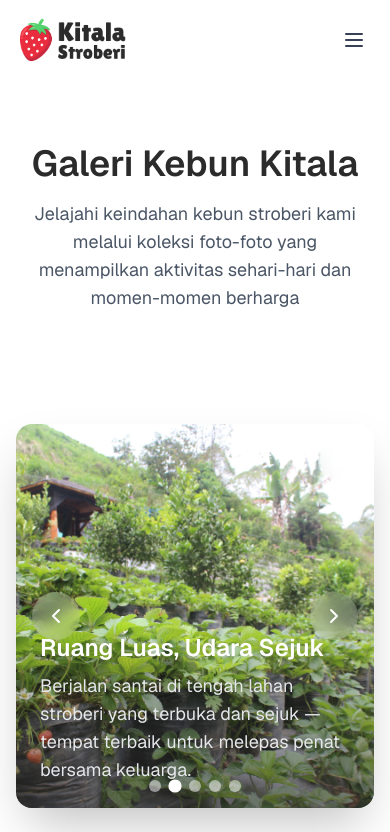
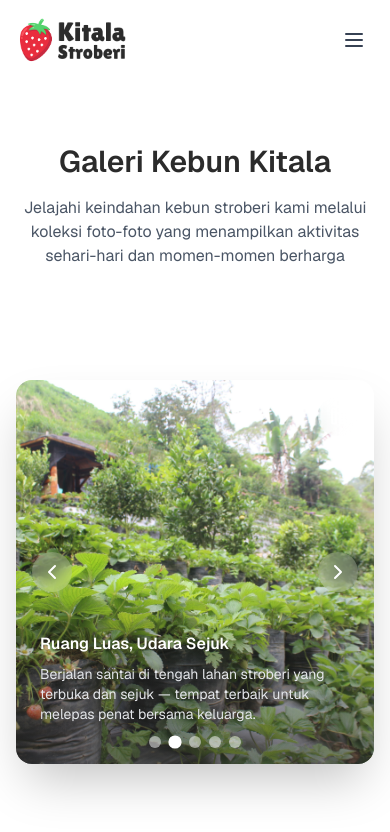
Before and after one commit to saaip7/kitala-stroberi, a Next.js app: page /galeri in a window 390 px wide. Shown: the top 832 px of the page. Built offline with nearby package versions, Linux system fonts and the light colour scheme.

Commit message:
style: fixing padding and text size

```diff
--- a/src/app/(pages)/artikel/page.tsx
+++ b/src/app/(pages)/artikel/page.tsx
@@ -156,10 +156,10 @@ const ArticlesPage = () => {
       <section className="bg-white py-16">
         <div className="max-w-7xl mx-auto px-4 sm:px-6 lg:px-8">
           <div className="text-center">
-            <h1 className="text-4xl md:text-5xl font-semibold text-black mb-4">
+            <h1 className="text-3xl md:text-5xl font-semibold text-black mb-4">
               Cerita dari Kebun Kitala
             </h1>
-            <p className="text-xl text-gray max-w-3xl mx-auto">
+            <p className="text-md md:text-lg text-gray max-w-3xl mx-auto">
               Ikuti perjalanan kami dalam membangun komunitas yang kuat melalui
               kebun stroberi yang lebih dari sekadar tempat bercocok tanam.
             </p>
--- a/src/app/(pages)/galeri/page.tsx
+++ b/src/app/(pages)/galeri/page.tsx
@@ -129,10 +129,10 @@ const GalleryPage = () => {
       <section className="py-16 bg-white">
         <div className="max-w-7xl mx-auto px-4 sm:px-6 lg:px-8">
           <div className="text-center mb-12">
-            <h1 className="text-4xl md:text-5xl font-semibold text-black mb-4">
+            <h1 className="text-3xl md:text-5xl font-semibold text-black mb-4">
               Galeri Kebun Kitala
             </h1>
-            <p className="text-lg text-gray-600 max-w-2xl mx-auto">
+            <p className="text-md md:text-lg text-gray-600 max-w-2xl mx-auto">
               Jelajahi keindahan kebun stroberi kami melalui koleksi foto-foto
               yang menampilkan aktivitas sehari-hari dan momen-momen berharga
             </p>
@@ -166,9 +166,9 @@ const GalleryPage = () => {
                   <div className="absolute inset-0 bg-gradient-to-t from-black/60 via-transparent to-transparent" />
 
                   {/* Content */}
-                  <div className="absolute bottom-0 left-0 right-0 p-6 md:p-8 text-white">
-                    <h3 className="text-2xl md:text-3xl font-semibold mb-2">{image.title}</h3>
-                    <p className="text-lg text-gray-200 max-w-2xl">{image.description}</p>
+                  <div className="absolute bottom-0 left-0 right-0 mb-4 p-6 md:p-8 text-white">
+                    <h3 className="text-md md:text-3xl font-semibold mb-2">{image.title}</h3>
+                    <p className="text-sm md:text-lg text-gray-200 max-w-2xl">{image.description}</p>
                   </div>
                 </div>
               ))}
@@ -177,14 +177,14 @@ const GalleryPage = () => {
             {/* Navigation Arrows */}
             <button
               onClick={prevSlide}
-              className="absolute left-4 top-1/2 -translate-y-1/2 w-12 h-12 bg-white/20 hover:bg-white/30 backdrop-blur-sm rounded-full flex items-center justify-center transition-all duration-200 group"
+              className="absolute left-4 top-1/2 -translate-y-1/2 w-10 h-10 md:w-12 md:h-12 bg-white/20 hover:bg-white/30 backdrop-blur-sm rounded-full flex items-center justify-center transition-all duration-200 group"
             >
               <ChevronLeft className="w-6 h-6 text-white group-hover:scale-110 transition-transform" />
             </button>
 
             <button
               onClick={nextSlide}
-              className="absolute right-4 top-1/2 -translate-y-1/2 w-12 h-12 bg-white/20 hover:bg-white/30 backdrop-blur-sm rounded-full flex items-center justify-center transition-all duration-200 group"
+              className="absolute right-4 top-1/2 -translate-y-1/2 w-10 h-10 md:w-12 md:h-12 bg-white/20 hover:bg-white/30 backdrop-blur-sm rounded-full flex items-center justify-center transition-all duration-200 group"
             >
               <ChevronRight className="w-6 h-6 text-white group-hover:scale-110 transition-transform" />
             </button>
--- a/src/app/(pages)/tentang-kami/page.tsx
+++ b/src/app/(pages)/tentang-kami/page.tsx
@@ -9,10 +9,10 @@ const AboutUsPage = () => {
       <section className="py-16 bg-white">
         <div className="max-w-7xl mx-auto px-4 sm:px-6 lg:px-8">
           <div className="text-center mb-12">
-            <h1 className="text-4xl md:text-5xl font-semibold text-black mb-4">
+            <h1 className="text-3xl md:text-5xl font-semibold text-black mb-4">
               Tentang Kami
             </h1>
-            <p className="text-lg text-gray max-w-2xl mx-auto">
+            <p className="text-md md:text-lg text-gray max-w-2xl mx-auto">
               Mengenal lebih dekat perjalanan kami dalam memberdayakan
               masyarakat melalui kebun stroberi yang penuh makna
             </p>
--- a/src/components/Hero.tsx
+++ b/src/components/Hero.tsx
@@ -69,7 +69,7 @@ const Hero = () => {
                       href="https://wa.me/6281234567890"
                       target="_blank"
                       rel="noopener noreferrer"
-                      className="bg-white/20 hover:bg-white/30 backdrop-blur-sm text-white px-6 md:px-8 flex items-center rounded-full transition-all duration-200 font-medium text-sm md:text-base border border-white/30"
+                      className="bg-white/20 hover:bg-white/30 backdrop-blur-sm text-white px-6 md:px-8 py-3 flex justify-center items-center rounded-full transition-all duration-200 font-medium text-sm md:text-base border border-white/30"
                     >
                       HUBUNGI
                     </a>
```
